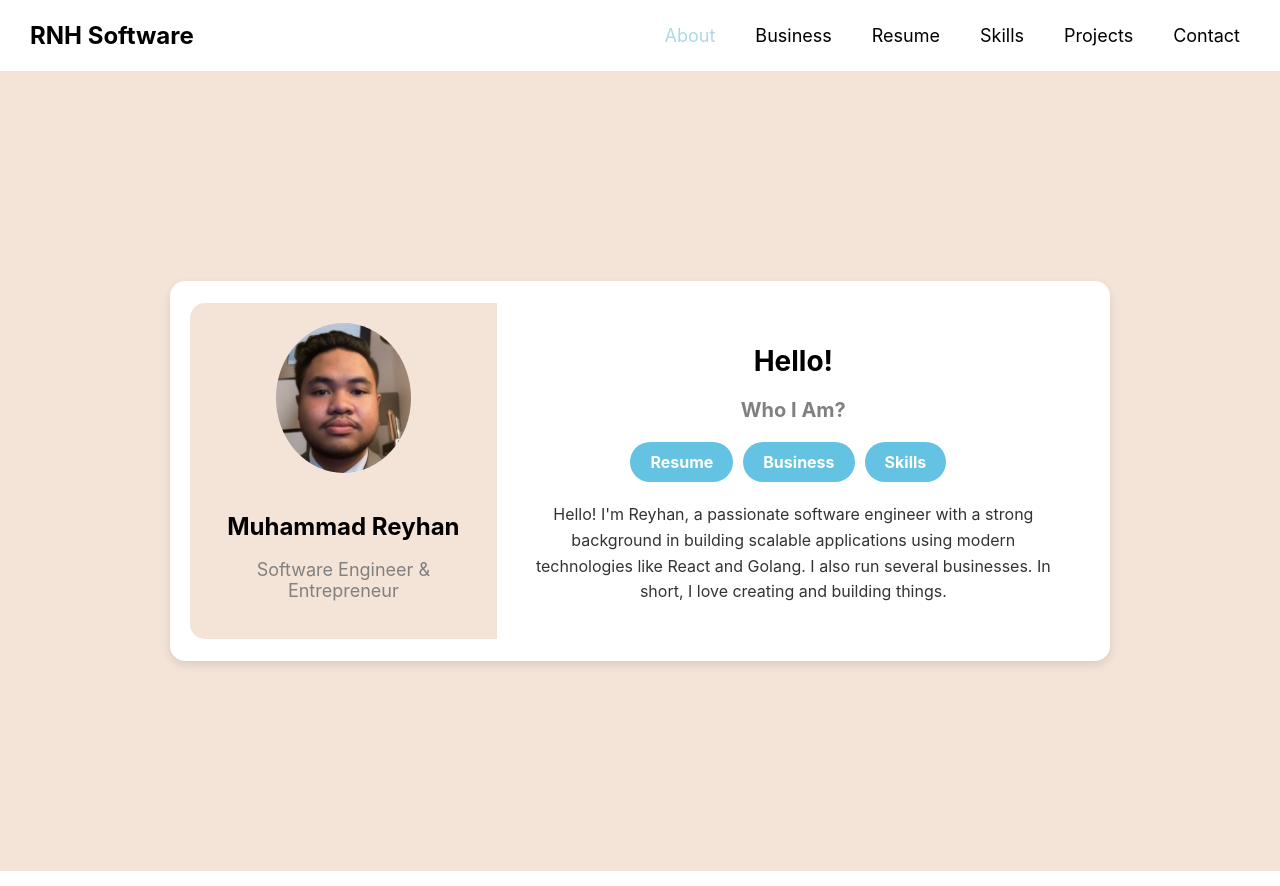
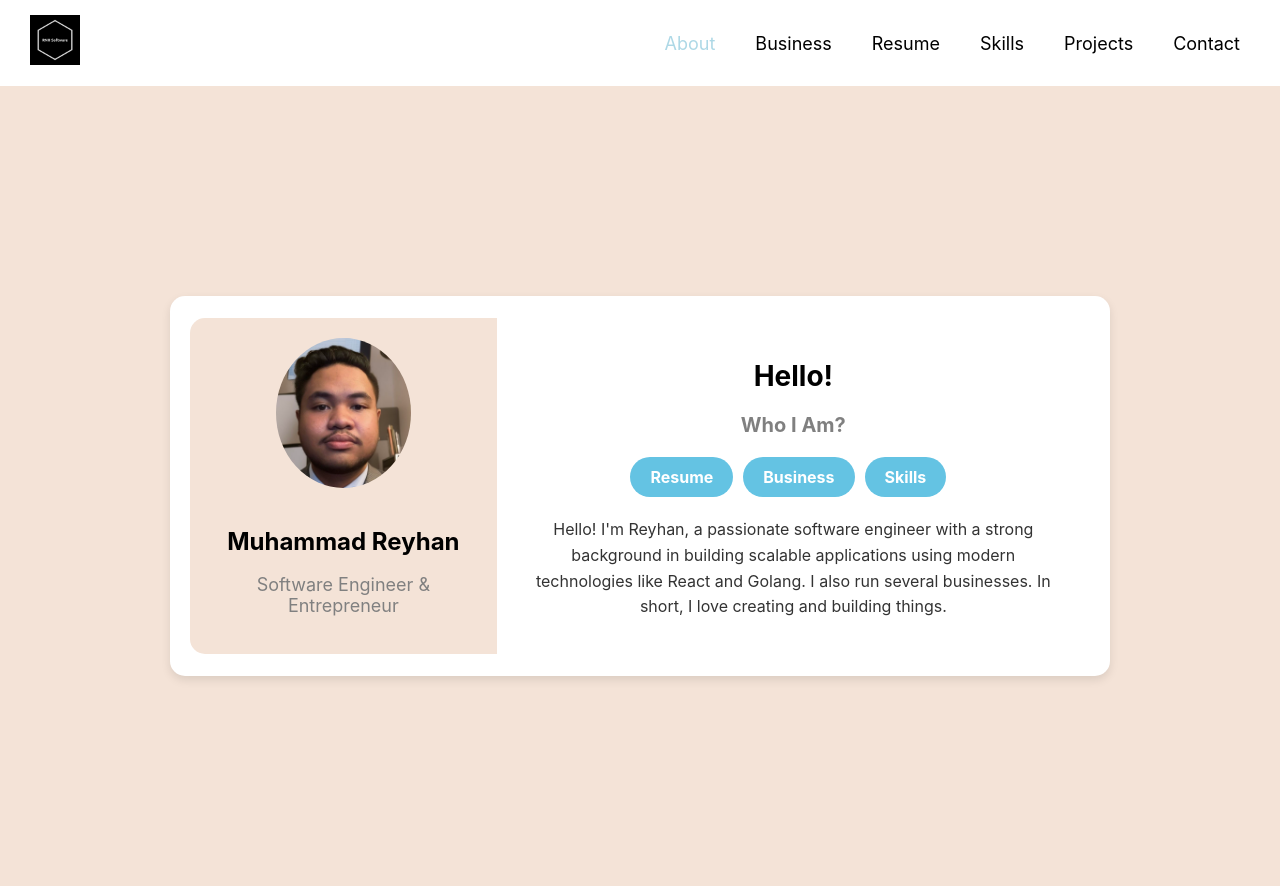
Before and after one commit to FlamingBabs/portornhsoft, a React (Create React App) app: page / in a window 1280 px wide. Built offline with nearby package versions, Linux system fonts and the light colour scheme.

Commit message:
Change the navbar from name to logo

```diff
--- a/src/components/navbar/Navbar.css
+++ b/src/components/navbar/Navbar.css
@@ -13,6 +13,11 @@
   .navbar-brand {
     font-size: 24px;
     color: black;
+  }
+
+  .navbar-logo {
+    width: 50px; /* Adjust as per your needs */
+    height: auto; /* Maintain the aspect ratio */
   }
 
   .navbar-menu {
--- a/src/components/navbar/Navbar.js
+++ b/src/components/navbar/Navbar.js
@@ -16,12 +16,13 @@ const Navbar = () => {
 
   return (
     <nav className="navbar">
+      {/* Replace the text with the logo image */}
       <div className="navbar-brand">
-        <strong>RNH Software</strong>
+        <img src="/logo.png" alt="RNH Software Logo" className="navbar-logo" />
       </div>
 
       <button className="menu-toggle" onClick={toggleMenu}>
-       <FaBars />
+        <FaBars />
       </button>
 
       {/* Right side - Menu items */}
```
